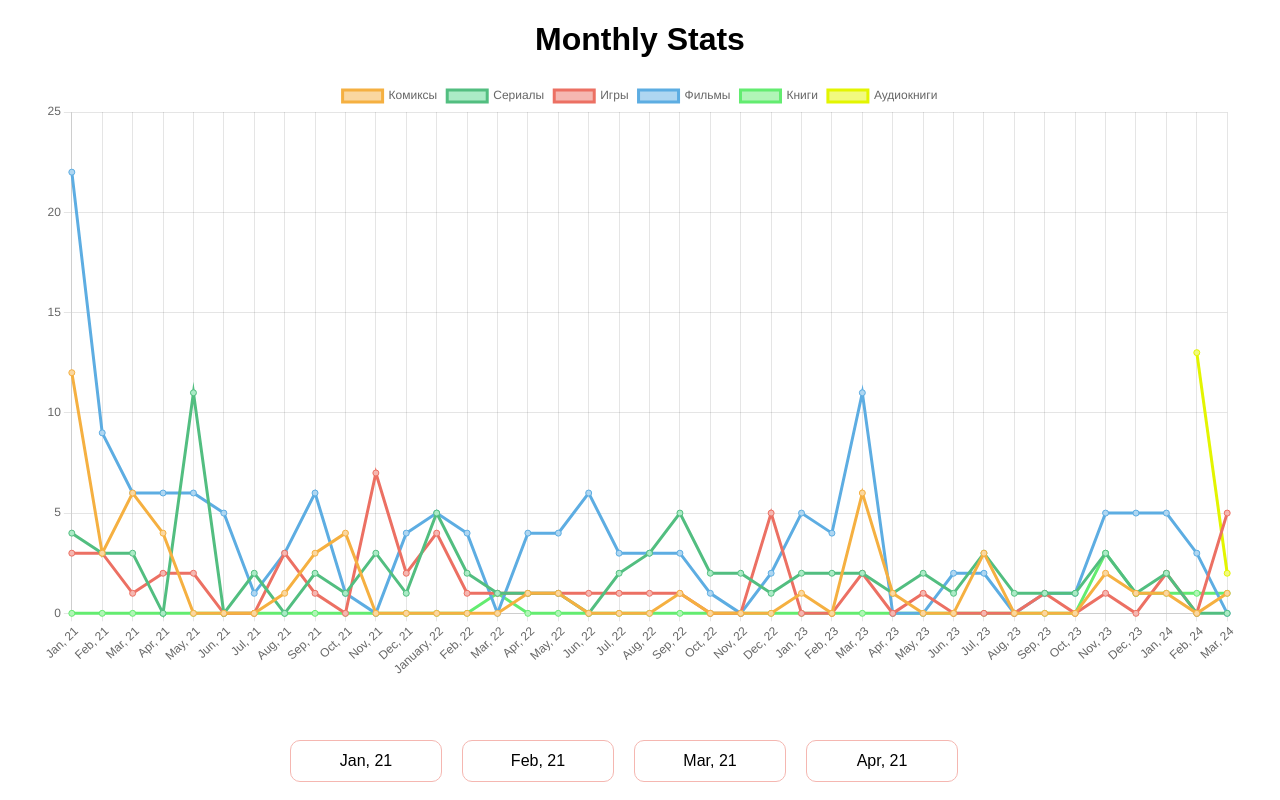
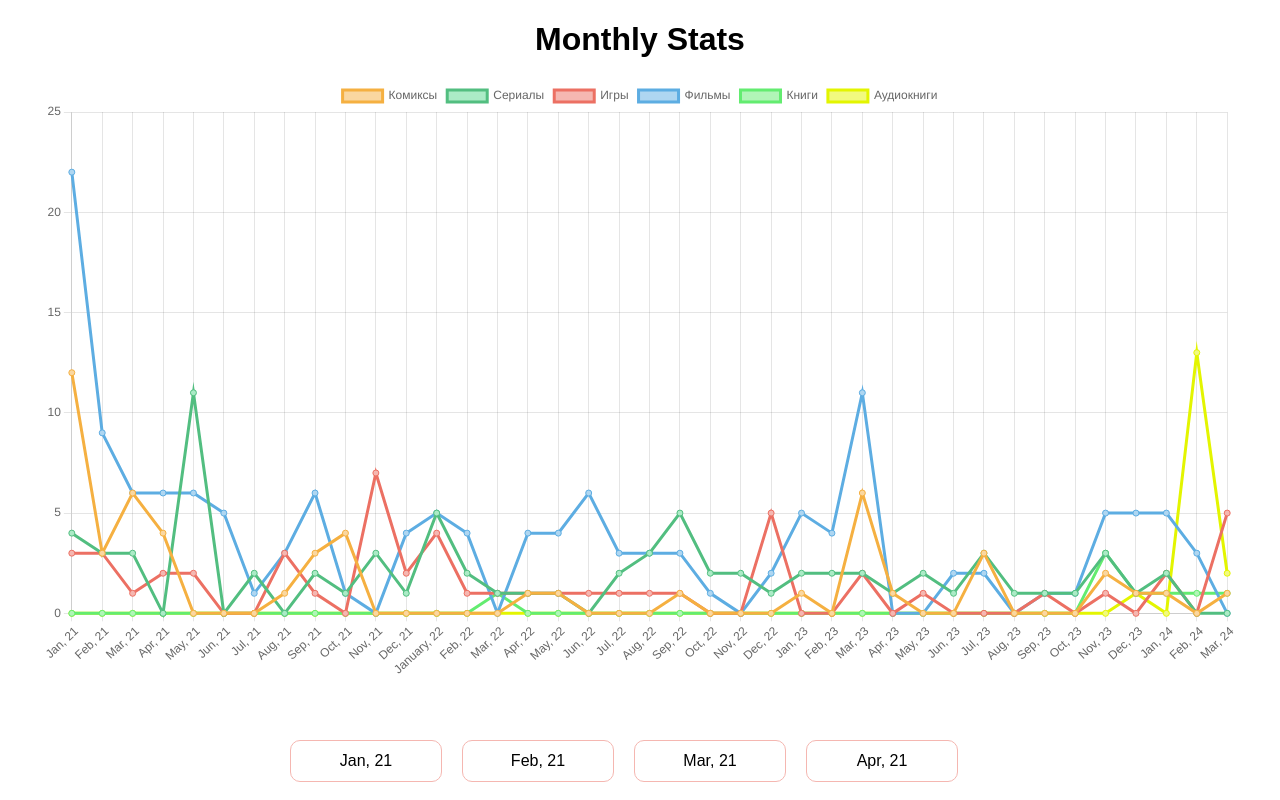
Before and after one commit to maxim-berdnikov/geek-stats, a React (Create React App) app: page / in a window 1280 px wide. Shown: the top 800 px of the page. Built offline with nearby package versions, Linux system fonts and the light colour scheme.

Commit message:
Поправить график

```diff
--- a/src/Components/ChartElement.tsx
+++ b/src/Components/ChartElement.tsx
@@ -67,7 +67,7 @@ const showedData = Object.keys(colors).map((key) =>
   isCategoriesKey(key)
     ? {
         label: getTitle(key),
-        data: DB.map((month) => month.content[key]?.length),
+        data: DB.map((month) => month.content[key]?.length || 0),
         borderColor: colors[key].line,
         backgroundColor: colors[key].bg,
       }
```
